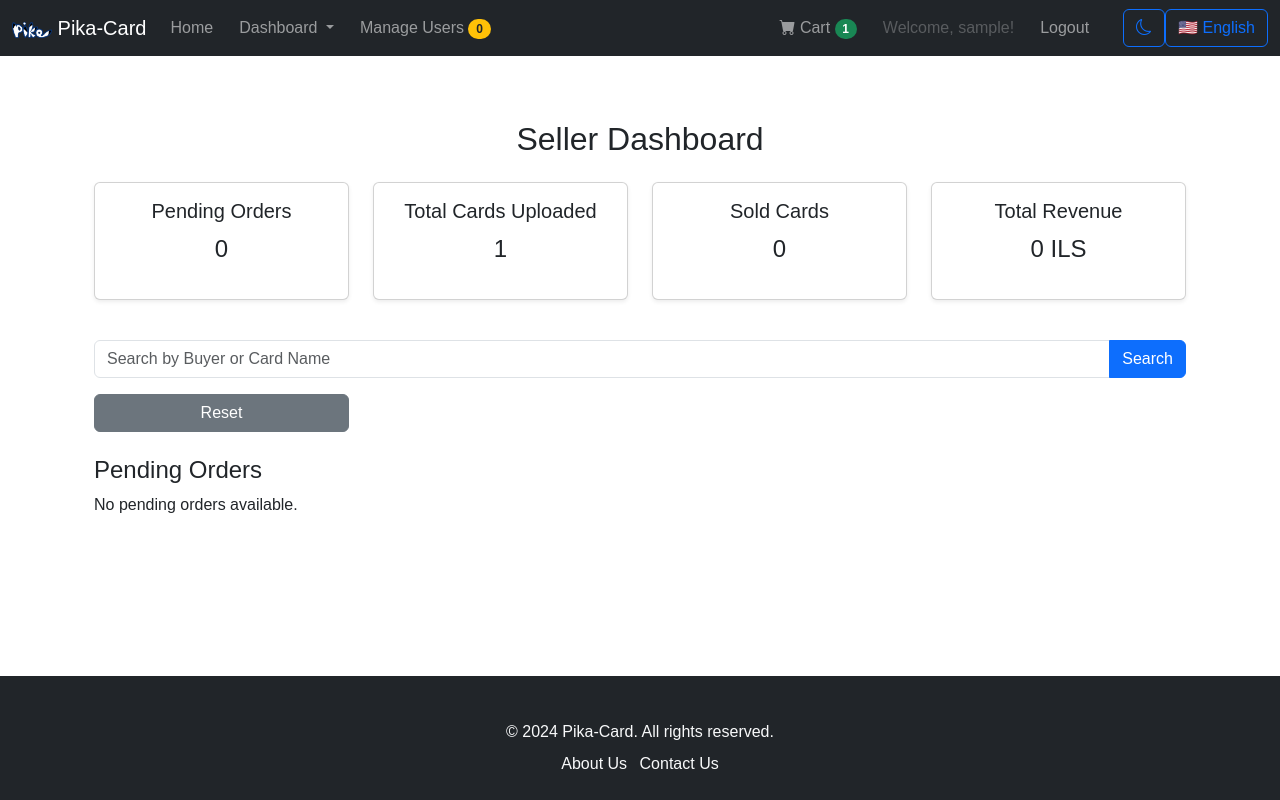
After one commit to urkorenu/pokemon-shop, a Flask app: page /seller/seller-dashboard in a window 1280 px wide. The commit adds this page. Run offline with Flask 3, Linux system fonts and the light colour scheme; a user stored in the database is signed in; tables that the repository leaves empty hold one stand-in row (values such as "Sample post"); some libraries are stand-ins or nearby versions.

Commit message:
Converted pending orders to seller dashboard and moved it to seller routes

```diff
--- a/app/routes/seller_routes.py
+++ b/app/routes/seller_routes.py
@@ -1,6 +1,6 @@
 from flask import Blueprint, render_template, request, redirect, url_for, flash, jsonify
-from ..models import Card, db
-from flask_login import current_user
+from ..models import Card, db, Order, order_cards, User
+from flask_login import current_user, login_required
 import requests
 from app.upload_to_s3 import upload_to_s3
 from config import Config
@@ -85,9 +85,14 @@ def upload_card():
                 filtered_cards = [
                     card
                     for card in card_data
-                    if card.get("set", {}).get("name") == set_name
-                    and card.get("number") == number
+                    if card.get("set", {}).get("name", "").strip().lower() == set_name.strip().lower()
+                    and str(card.get("number", "")).strip().lower() == str(number).strip().lower()
                 ]
+
+                # Handle empty filtered_cards list
+                if not filtered_cards:
+                    return jsonify({"error": "No card matches the given set name and number."}), 404
+
                 card_details = filtered_cards[0]
                 api_card_name = card_details["name"]
 
@@ -228,9 +233,10 @@ def get_card_details():
             filtered_cards = [
                 card
                 for card in card_data
-                if card.get("set", {}).get("name") == set_name
-                and card.get("number") == number
+                if card.get("set", {}).get("name").strip().lower() == set_name.strip().lower()
+                and str(card.get("number", "")).strip().lower() == str(number).strip().lower()
             ]
+
             if not filtered_cards:
                 return jsonify({"error": "No exact match found"}), 404
 
@@ -296,3 +302,50 @@ def get_card_details():
     except requests.RequestException as e:
         print(f"Error fetching card details: {e}", flush=True)
         return jsonify({"error": "Failed to fetch card details"}), 500
+
+
+@seller_bp.route("/seller-dashboard")
+@login_required
+def seller_dashboard():
+    """
+    Seller Dashboard with pending orders, search, and summary statistics.
+    """
+    if current_user.role not in ["uploader", "admin"]:
+        flash("You do not have permission to access this page.", "danger")
+        return redirect(url_for("user.view_cards"))
+
+    search_query = request.args.get("search", "").strip()
+    query = Order.query.filter_by(seller_id=current_user.id, status="Pending")
+
+    if search_query:
+        query = query.join(Order.buyer).filter(
+            User.username.ilike(f"%{search_query}%")
+            | Order.cards.any(Card.name.ilike(f"%{search_query}%"))
+        )
+
+    pending_orders = query.all()
+    orders_with_details = []
+    for order in pending_orders:
+        cards = (
+            db.session.query(Card)
+            .join(order_cards, Card.id == order_cards.c.card_id)
+            .filter(order_cards.c.order_id == order.id)
+            .all()
+        )
+        total_price = sum(card.price for card in cards)
+        orders_with_details.append({
+            "id": order.id,
+            "buyer": order.buyer,
+            "created_at": order.created_at,
+            "cards": cards,
+            "total_price": total_price,
+        })
+
+    stats = {
+        "pending_orders": len(pending_orders),
+        "total_cards": Card.query.filter_by(uploader_id=current_user.id).count(),
+        "sold_cards": Order.query.filter_by(seller_id=current_user.id, status="Completed").count(),
+        "total_revenue": sum(o.total_price for o in Order.query.filter_by(seller_id=current_user.id, status="Completed")),
+    }
+
+    return render_template("seller_dashboard.html", orders=orders_with_details, stats=stats)
--- a/app/templates/base.html
+++ b/app/templates/base.html
@@ -204,8 +204,8 @@
                             </li>
                             {% if current_user.role in ["uploader", "admin"] %}
                             <li>
-                                <a class="dropdown-item" href="{{ url_for('order.pending_orders') }}">
-                                    {{ _('Pending Orders') }}
+                                <a class="dropdown-item" href="{{ url_for('seller.seller_dashboard') }}">
+                                    {{ _('Seller Dashboard') }}
                                     <span class="badge bg-danger rounded-pill">{{ pending_orders }}</span>
                                 </a>
                             </li>
--- /dev/null
+++ b/app/templates/seller_dashboard.html
@@ -0,0 +1,132 @@
+{% extends "base.html" %}
+{% block content %}
+<div class="container mt-4">
+    <!-- Dashboard Header -->
+    <h2 class="text-center mb-4">{{ _("Seller Dashboard") }}</h2>
+    <div class="row text-center mb-4">
+        <!-- Summary Statistics -->
+        <div class="col-md-3">
+            <div class="card shadow-sm p-3 mb-3">
+                <h5>{{ _("Pending Orders") }}</h5>
+                <p class="fs-4">{{ stats.pending_orders }}</p>
+            </div>
+        </div>
+        <div class="col-md-3">
+            <div class="card shadow-sm p-3 mb-3">
+                <h5>{{ _("Total Cards Uploaded") }}</h5>
+                <p class="fs-4">{{ stats.total_cards }}</p>
+            </div>
+        </div>
+        <div class="col-md-3">
+            <div class="card shadow-sm p-3 mb-3">
+                <h5>{{ _("Sold Cards") }}</h5>
+                <p class="fs-4">{{ stats.sold_cards }}</p>
+            </div>
+        </div>
+        <div class="col-md-3">
+            <div class="card shadow-sm p-3 mb-3">
+                <h5>{{ _("Total Revenue") }}</h5>
+                <p class="fs-4">{{ stats.total_revenue }} ILS</p>
+            </div>
+        </div>
+    </div>
+
+    <!-- Search Form -->
+    <form method="GET" action="{{ url_for('seller.seller_dashboard') }}" class="mb-4">
+	<div class="row">
+	    <div class="input-group mb-3">
+		<input type="text" name="search" class="form-control"
+		       placeholder="{{ _('Search by Buyer or Card Name') }}"
+		       value="{{ request.args.get('search', '') }}">
+		<button class="btn btn-primary" type="submit">{{ _('Search') }}</button>
+	    </div>
+	    <div class="col-md-3">
+		<a href="{{ url_for('seller.seller_dashboard') }}" class="btn btn-secondary w-100">{{ _('Reset') }}</a>
+	    </div>
+	</div>
+    </form>
+
+    <!-- Pending Orders Table -->
+    <h4>{{ _("Pending Orders") }}</h4>
+    <div class="table-responsive">
+        {% if orders %}
+            <table class="table table-hover align-middle">
+                <thead class="table-light">
+                    <tr>
+                        <th>{{ _("Order ID") }}</th>
+                        <th>{{ _("Buyer") }}</th>
+                        <th>{{ _("Date") }}</th>
+                        <th>{{ _("Total Price") }}</th>
+                        <th>{{ _("Actions") }}</th>
+                    </tr>
+                </thead>
+                <tbody>
+                    {% for order in orders %}
+                        <tr>
+                            <td>{{ order.id }}</td>
+                            <td>
+                                <a href="{{ url_for('user.profile', user_id=order.buyer.id) }}" class="text-decoration-none">{{ order.buyer.username }}</a>
+                            </td>
+                            <td>{{ order.created_at.strftime('%Y-%m-%d %H:%M') }}</td>
+                            <td>{{ order.total_price }} ILS</td>
+                            <td>
+                                <form method="POST" action="{{ url_for('order.confirm_order', order_id=order.id) }}" class="d-inline">
+                                    <button type="submit" class="btn btn-success btn-sm">{{ _("Confirm") }}</button>
+                                </form>
+                                <form method="POST" action="{{ url_for('order.reject_order', order_id=order.id) }}" class="d-inline">
+                                    <button type="submit" class="btn btn-danger btn-sm">{{ _("Reject") }}</button>
+                                </form>
+                            </td>
+                        </tr>
+
+                        <!-- Order Details Modal -->
+                        <div class="modal fade" id="orderModal{{ order.id }}" tabindex="-1" aria-labelledby="orderModalLabel{{ order.id }}" aria-hidden="true">
+                            <div class="modal-dialog modal-lg">
+                                <div class="modal-content">
+                                    <div class="modal-header">
+                                        <h5 class="modal-title" id="orderModalLabel{{ order.id }}">{{ _("Order Details") }} - {{ _("Order ID:") }} {{ order.id }}</h5>
+                                        <button type="button" class="btn-close" data-bs-dismiss="modal" aria-label="Close"></button>
+                                    </div>
+                                    <div class="modal-body">
+                                        <table class="table">
+                                            <thead>
+                                                <tr>
+                                                    <th>{{ _("Card") }}</th>
+                                                    <th>{{ _("Set") }}</th>
+                                                    <th>{{ _("Number") }}</th>
+                                                    <th>{{ _("Grade") }}</th>
+                                                    <th>{{ _("Price") }}</th>
+                                                    <th>{{ _("Actions") }}</th>
+                                                </tr>
+                                            </thead>
+                                            <tbody>
+                                                {% for card in order.cards %}
+                                                    <tr>
+                                                        <td>{{ card.name }}</td>
+                                                        <td>{{ card.set_name }}</td>
+                                                        <td>{{ card.number }}</td>
+                                                        <td>{{ card.is_graded and card.grade or _("N/A") }}</td>
+                                                        <td>{{ card.price }} ILS</td>
+							<td>
+							    <button type="button" class="btn btn-sm btn-primary" onclick="showCardImage('{{ card.image_url }}')">
+								{{ _("View Card") }}
+							    </button>
+							</td>
+                                                    </tr>
+                                                {% endfor %}
+                                            </tbody>
+                                        </table>
+                                        <p class="text-end"><strong>{{ _("Total Price:") }} {{ order.total_price }} ILS</strong></p>
+                                    </div>
+                                </div>
+                            </div>
+                        </div>
+                    {% endfor %}
+                </tbody>
+            </table>
+        {% else %}
+            <p>{{ _("No pending orders available.") }}</p>
+        {% endif %}
+    </div>
+</div>
+{% endblock %}
```
Also changed, not shown: app/routes/order_routes.py (+0 -42 lines), app/templates/pending_orders.html (deleted, +0 -59 lines).
